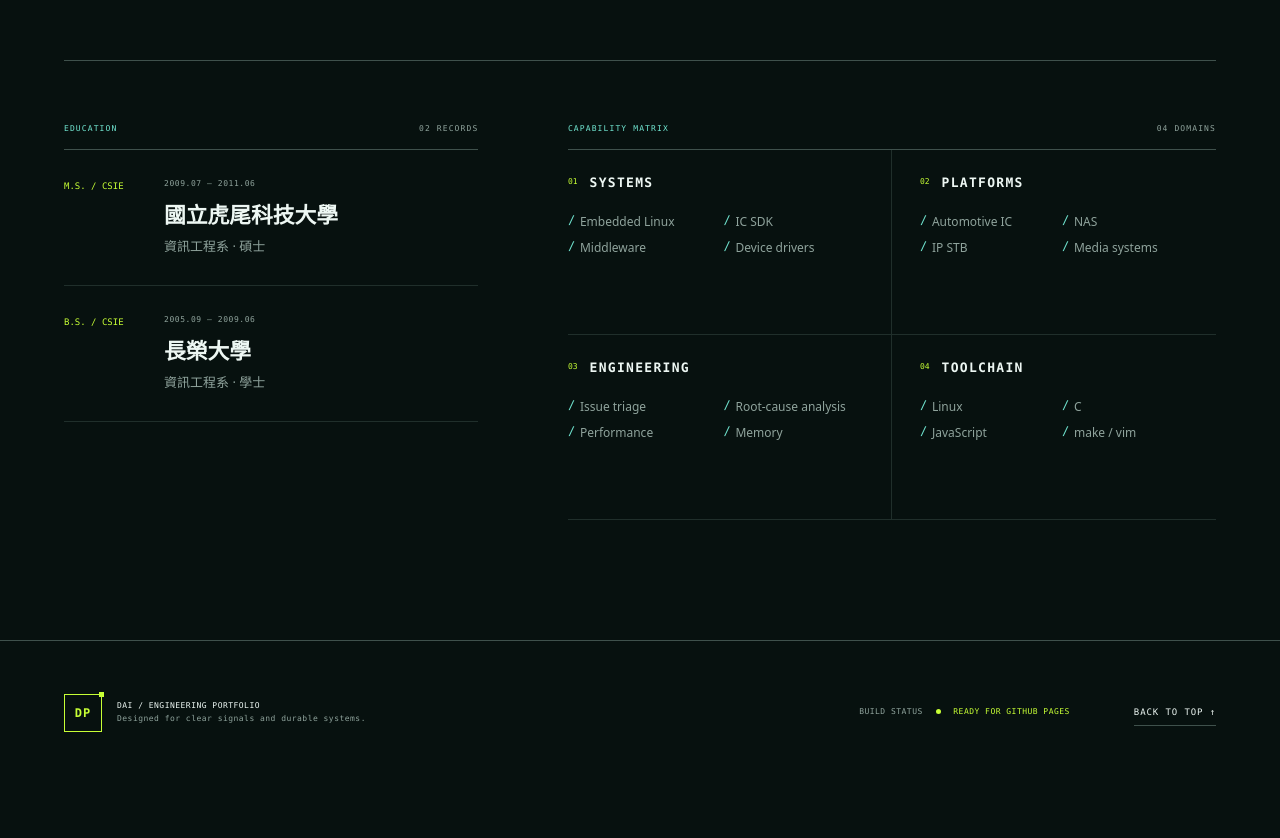
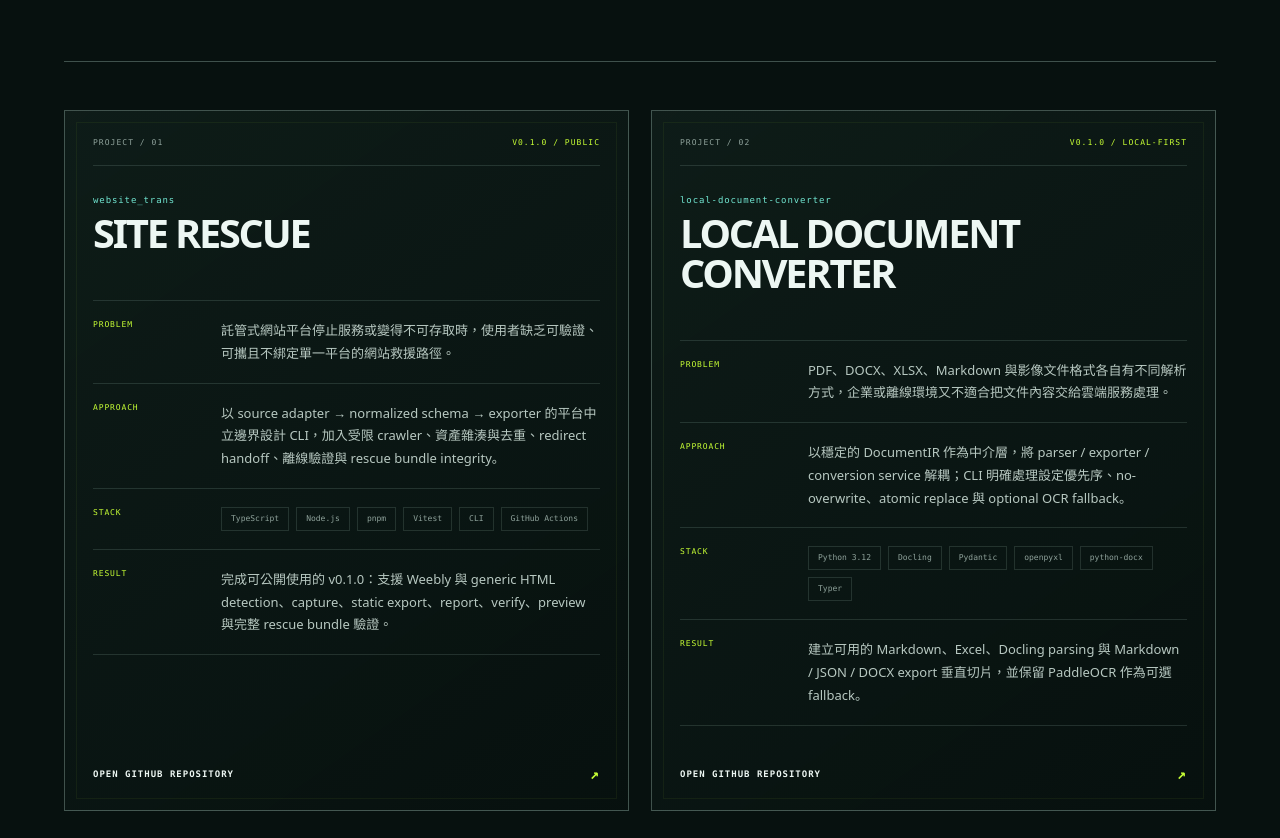
Before and after one commit to cam11505/yu-ping-dai-portfolio, a Next.js app: page / in a window 1280 px wide. Shown: the part 1959-2797 px from the top of the page. Before the commit the page ends 2744 px from the top, so only its background shows below. Built offline with nearby package versions, Linux system fonts and the light colour scheme; no server answers.

Commit message:
feat: add projects engineering work section

```diff
--- a/app/page.tsx
+++ b/app/page.tsx
@@ -1,12 +1,13 @@
 "use client";
 
 import { useEffect, useState } from "react";
-import { capabilities, education, experiences, profile } from "../data/profile";
+import { capabilities, education, experiences, profile, projects } from "../data/profile";
 
 const navItems = [
   { id: "about", label: "ABOUT" },
   { id: "experience", label: "EXPERIENCE" },
-  { id: "education", label: "EDUCATION" },
+  { id: "projects", label: "PROJECTS" },
+  { id: "education", label: "ENGINEERING" },
 ] as const;
 
 export default function Home() {
@@ -66,8 +67,8 @@ export default function Home() {
           ))}
         </nav>
 
-        <a className="header-cta" href="#experience">
-          VIEW CAREER <span aria-hidden="true">↘</span>
+        <a className="header-cta" href="#projects">
+          VIEW WORK <span aria-hidden="true">↘</span>
         </a>
       </header>
 
@@ -93,8 +94,8 @@ export default function Home() {
               <a className="primary-action" href="#experience">
                 EXPLORE EXPERIENCE <span aria-hidden="true">↓</span>
               </a>
-              <a className="text-action" href="#education">
-                VIEW ENGINEERING DNA <span aria-hidden="true">↗</span>
+              <a className="text-action" href="#projects">
+                VIEW ENGINEERING WORK <span aria-hidden="true">↗</span>
               </a>
             </div>
 
@@ -176,10 +177,71 @@ export default function Home() {
           </div>
         </section>
 
+        <section className="section-shell projects-section" id="projects">
+          <header className="section-heading">
+            <div>
+              <span className="section-number">02</span>
+              <p>ENGINEERING WORK</p>
+            </div>
+            <h2>專案實作<span>。</span></h2>
+            <p>把工程方法延伸到自己的工具：先定義問題邊界，再建立可驗證、可維護、可交付的系統。</p>
+          </header>
+
+          <div className="projects-grid">
+            {projects.map((project) => (
+              <article className="project-card" key={project.repo}>
+                <div className="project-topline">
+                  <span>PROJECT / {project.index}</span>
+                  <b>{project.status}</b>
+                </div>
+
+                <div className="project-title">
+                  <p>{project.repo}</p>
+                  <h3>{project.name}</h3>
+                </div>
+
+                <dl className="project-flow">
+                  <div className="project-step">
+                    <dt>PROBLEM</dt>
+                    <dd>{project.problem}</dd>
+                  </div>
+                  <div className="project-step">
+                    <dt>APPROACH</dt>
+                    <dd>{project.approach}</dd>
+                  </div>
+                  <div className="project-step">
+                    <dt>STACK</dt>
+                    <dd>
+                      <ul className="project-stack" aria-label={`${project.name} 技術棧`}>
+                        {project.stack.map((item) => <li key={item}>{item}</li>)}
+                      </ul>
+                    </dd>
+                  </div>
+                  <div className="project-step">
+                    <dt>RESULT</dt>
+                    <dd>{project.result}</dd>
+                  </div>
+                </dl>
+
+                <a
+                  className="project-link"
+                  href={project.github}
+                  target="_blank"
+                  rel="noreferrer"
+                  aria-label={`在 GitHub 開啟 ${project.name}`}
+                >
+                  <span>OPEN GITHUB REPOSITORY</span>
+                  <span aria-hidden="true">↗</span>
+                </a>
+              </article>
+            ))}
+          </div>
+        </section>
+
         <section className="section-shell engineering-section" id="education">
           <header className="section-heading compact">
             <div>
-              <span className="section-number">02</span>
+              <span className="section-number">03</span>
               <p>ENGINEERING DNA</p>
             </div>
             <h2>學歷與技術<span>。</span></h2>
```
